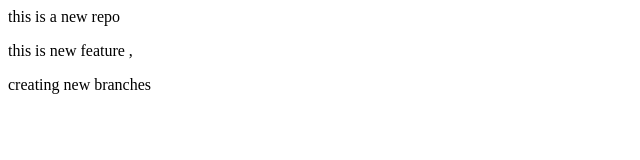
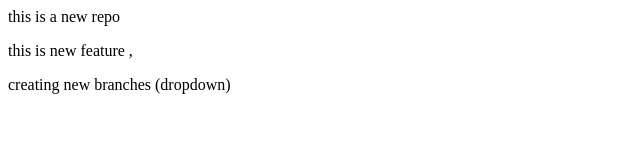
Before and after one commit to kaizencoder1743/local-to-remote-, a plain HTML site: page index.html in a window 1280 px wide. Shown: the whole page, without its empty margins (0-640 px from the left). Drawn offline with Linux system fonts and the light colour scheme.

Commit message:
add dropdown

```diff
--- a/index.html
+++ b/index.html
@@ -1,3 +1,3 @@
 <p> this is a new repo </p>
 <P> this is new feature , </P>
-<P> creating new branches </P>
+<P> creating new branches (dropdown)</P>
```
